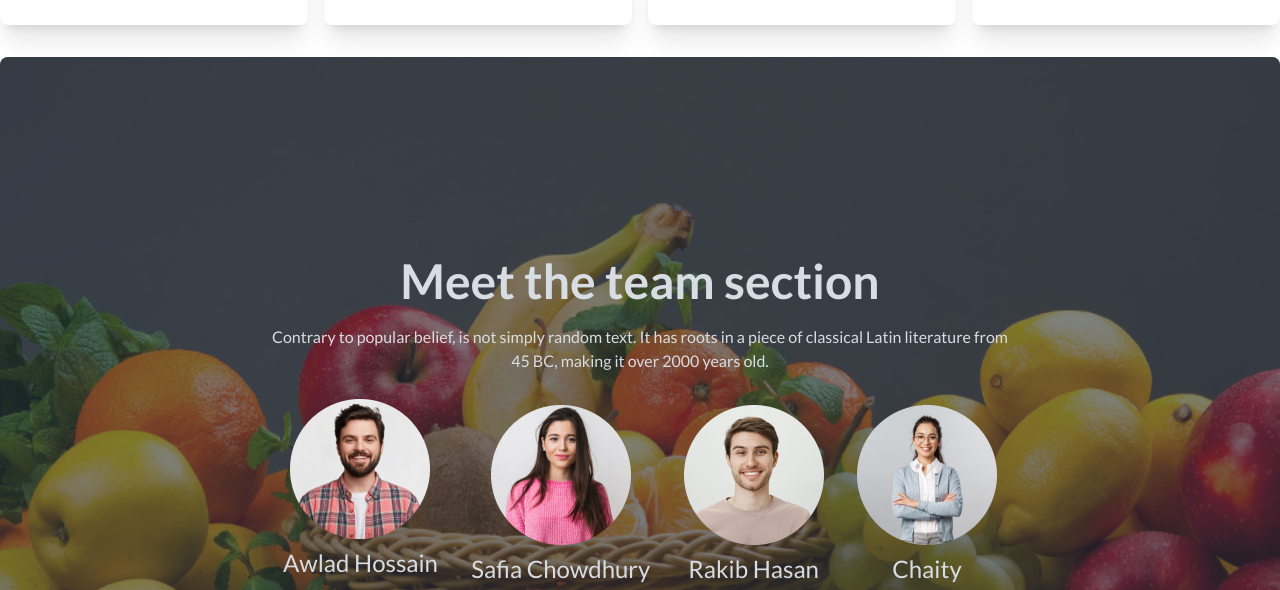
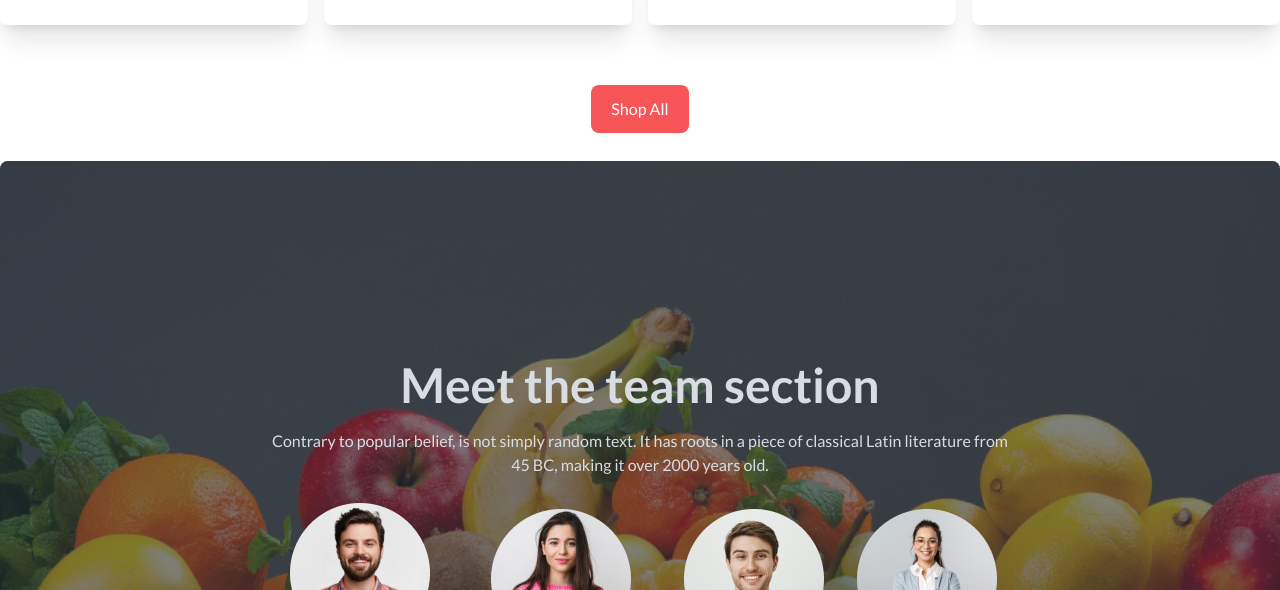
Before and after one commit to Ruma543/3nd-ASSIGNMENT-REPO, a plain HTML site: page index.html in a window 1280 px wide. Shown: the part 1643-2233 px from the top of the page. Drawn offline with nearby package versions, Linux system fonts and the light colour scheme.

Commit message:
some changes are added

```diff
--- a/index.html
+++ b/index.html
@@ -410,6 +410,9 @@
           </div>
         </div>
       </div>
+      <div class="flex items-center justify-center py-7">
+        <button class="bg-[#F85559]  text-white py-3 px-5 rounded-lg">Shop All</button>
+      </div>
     </section>
     <!-- meet the teem -->
     <section class=" lg:max-w-screen-xl mx-auto lg:mt-15 ">
```
